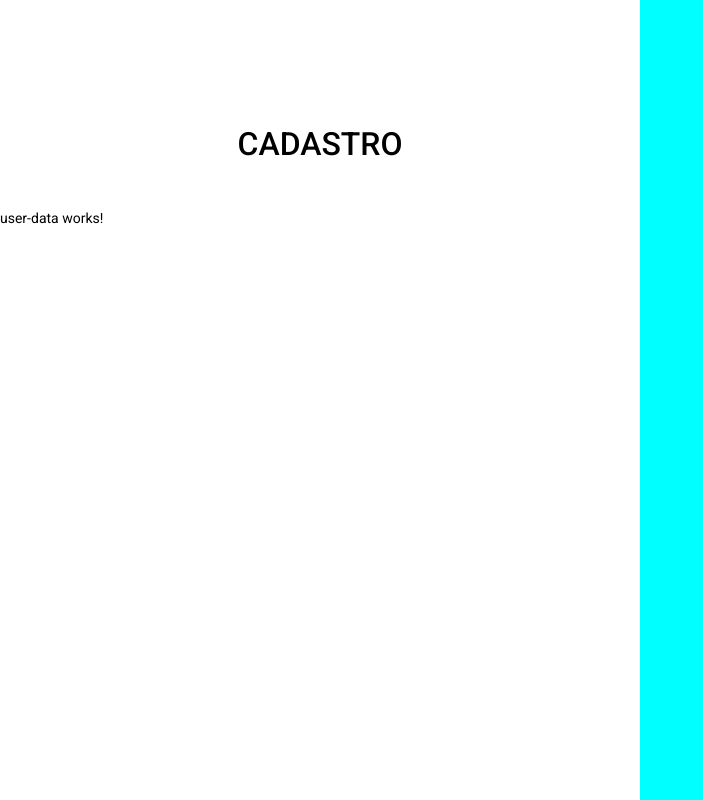
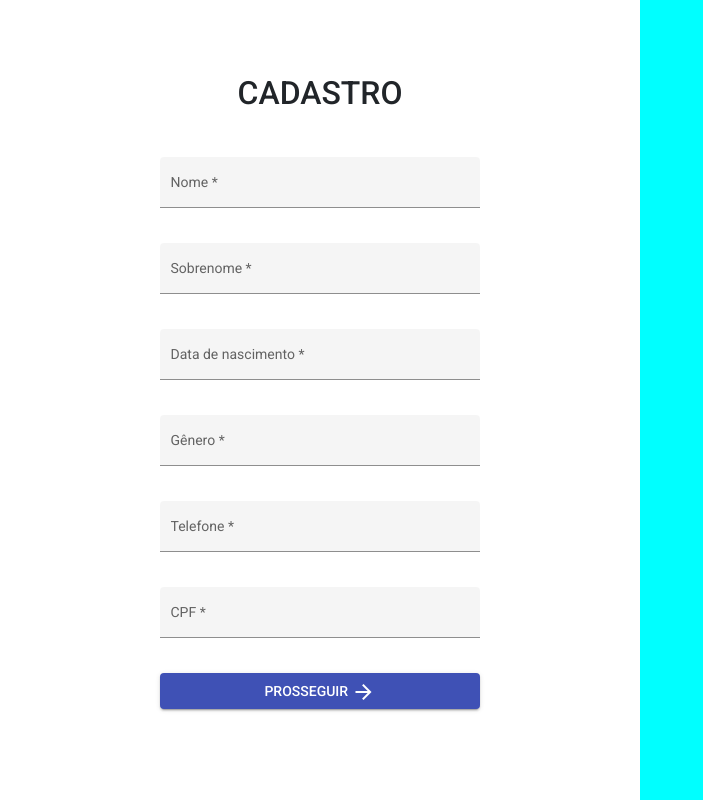
Before and after one commit to math-lopez/LibHouse, an Angular app: page /subscribe in a window 1280 px wide. Shown: the whole page, without its empty margins (0-703 px from the left). Built offline with nearby package versions, Linux system fonts and the light colour scheme.

Commit message:
changes insert bootstrap in css global

```diff
--- a/angular.json
+++ b/angular.json
@@ -31,7 +31,8 @@
               "src/assets"
             ],
             "styles": [
-              "src/styles.scss"
+              "src/styles.scss",
+              "node_modules/bootstrap/dist/css/bootstrap.min.css"
             ],
             "scripts": [
               "node_modules/jquery/dist/jquery.js",
--- a/src/app/core/components/subscribe/personal-data/personal-data.component.html
+++ b/src/app/core/components/subscribe/personal-data/personal-data.component.html
@@ -1 +1,65 @@
-<p>personal-data works!</p>
+    <div class="container-form-login">
+      <form [formGroup]="formLogin" (ngSubmit)="logar()">
+        <mat-form-field appearance="fill" class="form-field">
+          <mat-label>Nome</mat-label>
+          <input matInput formControlName="nome">
+          <mat-error *ngIf="formLogin.controls['nome'].errors?.['required']">Email required</mat-error>
+          <mat-error *ngIf="formLogin.controls['nome'].errors?.['nome']">Email invalid</mat-error>
+        </mat-form-field>
+
+        <mat-form-field appearance="fill" class="form-field">
+          <mat-label>Sobrenome</mat-label>
+          <input matInput formControlName="sobrenome">
+          <mat-error *ngIf="formLogin.controls['sobrenome'].errors?.['required']">insira sua senha</mat-error>
+          <mat-error *ngIf="formLogin.controls['sobrenome'].errors?.['minlength']">caracteres insufisciente:
+            {{formLogin.controls['sobrenome'].errors?.['minlength']?.['actualLength']}}/
+            {{formLogin.controls['sobrenome'].errors?.['minlength']?.['requiredLength']}}
+          </mat-error>
+        </mat-form-field>
+
+        <mat-form-field appearance="fill" class="form-field">
+          <mat-label>Data de nascimento</mat-label>
+          <input matInput formControlName="dataNascimento">
+          <mat-error *ngIf="formLogin.controls['dataNascimento'].errors?.['required']">insira sua senha</mat-error>
+          <mat-error *ngIf="formLogin.controls['dataNascimento'].errors?.['minlength']">caracteres insufisciente:
+            {{formLogin.controls['dataNascimento'].errors?.['minlength']?.['actualLength']}}/
+            {{formLogin.controls['dataNascimento'].errors?.['minlength']?.['requiredLength']}}
+          </mat-error>
+        </mat-form-field>
+
+        <mat-form-field appearance="fill" class="form-field">
+          <mat-label>Gênero</mat-label>
+          <input matInput formControlName="genero">
+          <mat-error *ngIf="formLogin.controls['genero'].errors?.['required']">insira sua senha</mat-error>
+          <mat-error *ngIf="formLogin.controls['genero'].errors?.['minlength']">caracteres insufisciente:
+            {{formLogin.controls['genero'].errors?.['minlength']?.['actualLength']}}/
+            {{formLogin.controls['genero'].errors?.['minlength']?.['requiredLength']}}
+          </mat-error>
+        </mat-form-field>
+
+        <mat-form-field appearance="fill" class="form-field">
+          <mat-label>Telefone</mat-label>
+          <input matInput formControlName="telefone">
+          <mat-error *ngIf="formLogin.controls['telefone'].errors?.['required']">insira sua senha</mat-error>
+          <mat-error *ngIf="formLogin.controls['telefone'].errors?.['minlength']">caracteres insufisciente:
+            {{formLogin.controls['telefone'].errors?.['minlength']?.['actualLength']}}/
+            {{formLogin.controls['telefone'].errors?.['minlength']?.['requiredLength']}}
+          </mat-error>
+        </mat-form-field>
+
+        <mat-form-field appearance="fill" class="form-field">
+          <mat-label>CPF</mat-label>
+          <input matInput formControlName="cpf">
+          <mat-error *ngIf="formLogin.controls['cpf'].errors?.['required']">insira sua senha</mat-error>
+          <mat-error *ngIf="formLogin.controls['cpf'].errors?.['minlength']">caracteres insufisciente:
+            {{formLogin.controls['cpf'].errors?.['minlength']?.['actualLength']}}/
+            {{formLogin.controls['cpf'].errors?.['minlength']?.['requiredLength']}}
+          </mat-error>
+        </mat-form-field>
+        <div class="btn-actions-form">
+          <button mat-raised-button color="primary" type="submit" class="btn-login">
+            PROSSEGUIR <mat-icon>arrow_forward</mat-icon>
+          </button>
+        </div>
+      </form>
+    </div>
--- a/src/app/core/components/subscribe/personal-data/personal-data.component.scss
+++ b/src/app/core/components/subscribe/personal-data/personal-data.component.scss
@@ -0,0 +1,25 @@
+.container-form-login{
+  width: 50%;
+  margin: 0 auto;
+}
+
+.form-field{
+  display: block;
+  margin: 5% 0;
+}
+
+.btn-login{
+  width: 100%;
+}
+
+.btn-actions-form{
+  margin-top: 5%;
+}
+
+.title-login{
+  color: purple;
+  text-align: center;
+  font-size: 4rem;
+  margin-bottom: 15%;
+  width: 100%;
+}
--- a/src/app/core/components/subscribe/personal-data/personal-data.component.ts
+++ b/src/app/core/components/subscribe/personal-data/personal-data.component.ts
@@ -1,4 +1,8 @@
 import { Component, OnInit } from '@angular/core';
+import { FormBuilder, FormGroup, Validators } from '@angular/forms';
+import { Router } from '@angular/router';
+import { Subscription } from 'rxjs';
+import { AuthenticationService } from 'src/app/core/services/authentication.service';
 
 @Component({
   selector: 'app-personal-data',
@@ -7,9 +11,32 @@ import { Component, OnInit } from '@angular/core';
 })
 export class PersonalDataComponent implements OnInit {
 
-  constructor() { }
+  private subscription: Subscription[] = [];
+
+  formLogin = new FormGroup({});
+
+  constructor(private aut: AuthenticationService, private fb: FormBuilder, private router: Router) {   }
 
   ngOnInit(): void {
+    this.criarFormulario();
+  }
+
+  logar() {
+    if (!this.formLogin.valid) {
+      return;
+    }
+    console.log(this.formLogin.value);
+  }
+
+  criarFormulario(){
+    this.formLogin = this.fb.group({
+      "nome": [null, [Validators.required]],
+      "sobrenome": [null, [Validators.required, Validators.minLength(6)]],
+      "dataNascimento": [null, [Validators.required]],
+      "genero": [null, [Validators.required]],
+      "telefone": [null, [Validators.required]],
+      "cpf": [null, [Validators.required]]
+    });
   }
 
 }
--- a/src/app/core/components/subscribe/subscribe.component.html
+++ b/src/app/core/components/subscribe/subscribe.component.html
@@ -7,8 +7,8 @@
         <app-card-option-subscribe class="card-owner"></app-card-option-subscribe>
       </div>
       <div class="container-subscribe-infos" *ngIf="true">
-        <app-user-data *ngIf="true"></app-user-data>
-        <app-personal-data *ngIf="false"></app-personal-data>
+        <app-user-data *ngIf="false"></app-user-data>
+        <app-personal-data *ngIf="true"></app-personal-data>
       </div>
     </div>
 
--- a/src/app/core/components/subscribe/subscribe.component.scss
+++ b/src/app/core/components/subscribe/subscribe.component.scss
@@ -19,7 +19,7 @@
 }
 
 .container-data-subscribe{
-  margin-top: 20%;
+  margin-top: 12%;
 }
 
 .container-options-subscribe{
--- a/src/app/core/core.module.ts
+++ b/src/app/core/core.module.ts
@@ -11,6 +11,7 @@ import {MatButtonModule} from '@angular/material/button';
 import { UserDataComponent } from './components/subscribe/user-data/user-data.component';
 import { PersonalDataComponent } from './components/subscribe/personal-data/personal-data.component';
 import { CardOptionSubscribeComponent } from './components/subscribe/card-option-subscribe/card-option-subscribe.component';
+import {MatIconModule} from '@angular/material/icon';
 
 
 
@@ -31,6 +32,7 @@ import { CardOptionSubscribeComponent } from './components/subscribe/card-option
     MatInputModule,
     MatButtonModule,
     MatCheckboxModule,
+    MatIconModule
   ],
   exports: [],
   providers: []
```
